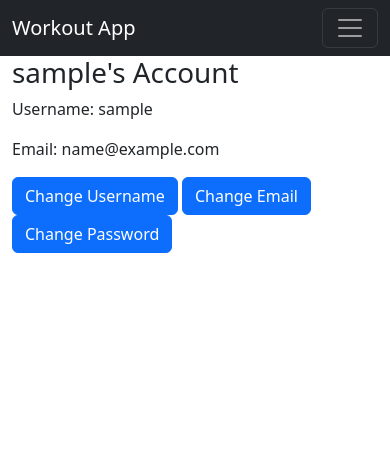
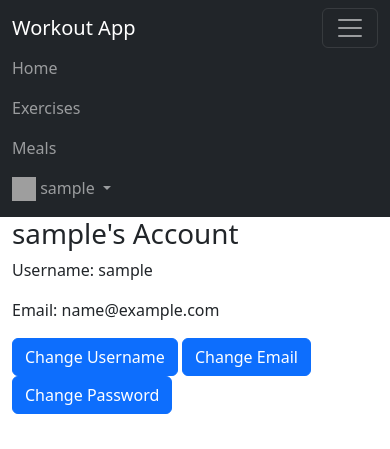
Before and after one commit to anair14/3380-project-team, a Flask app: page /account in a window 390 px wide, after a click that opens the changed part. Shown: the top 449 px of the page. Run offline with Flask 2, Linux system fonts and the light colour scheme; the visitor is signed in with stand-in values (Sample User, id 1); some libraries are stand-ins or nearby versions; grey boxes are pictures that could not be loaded.

Commit message:
fix mobile navbar expansion

```diff
--- a/app/templates/include/_navigation.html
+++ b/app/templates/include/_navigation.html
@@ -1,6 +1,6 @@
 {% import 'macros/navigation.html' as nav %}
 {% block navbar %}
-  <nav class="navbar sticky-top navbar-expand-lg navbar-dark bg-dark">
+  <nav class="navbar navbar-expand-lg sticky-top navbar-dark bg-dark">
     <div class="container-fluid">
       <a class="navbar-brand" href="{{ url_for('index') }}">Workout App</a>
       <button class="navbar-toggler"
@@ -9,7 +9,7 @@
               data-bs-target="#navbarNav">
         <span class="navbar-toggler-icon"></span>
       </button>
-      <div class="collapse navbar-collapse" id="navbarNavDropdown">
+      <div class="collapse navbar-collapse" id="navbarNav">
         <ul class="navbar-nav">
           <li class="nav-item">
             <a class="nav-link {{ nav.is_active(['', 'index']) }}"
```
